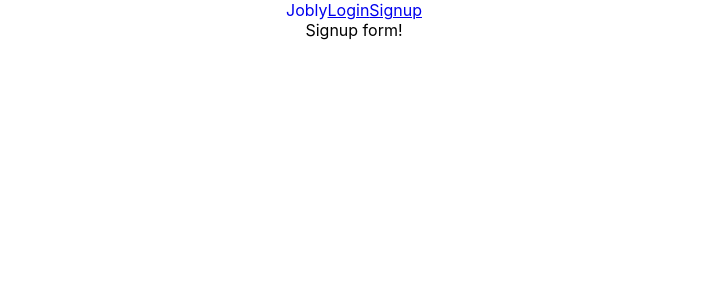
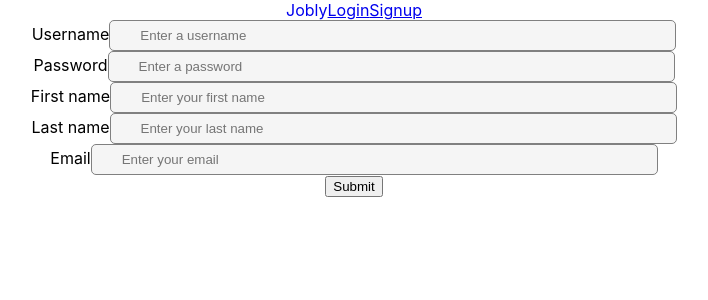
Before and after one commit to m-romberg/jobly-frontend, a React (Create React App) app: page /signup in a window 1280 px wide. Shown: the top 300 px of the page, without its empty margins (286-994 px from the left). Built offline with nearby package versions, Linux system fonts and the light colour scheme; no server answers.

Commit message:
add signup form and homepage logic

```diff
--- a/src/Homepage.js
+++ b/src/Homepage.js
@@ -1,15 +1,40 @@
+import { Link } from "react-router-dom";
 
 /** Homepage:
 *     homepage visual element
+*
 *
 * RoutesList --> Homepage
 */
 
 function Homepage() {
+  console.log("homepage ran");
+  const username = false;
+
+  const loggedInHomepageContent =
+    <div className="loggedInHomepageContent">
+      <p>Welcome back, {username}!</p>
+    </div>;
+
+  const loggedOutHomepageContent =
+    <div className="loggedOutHomepageContent">
+      <Link to="/login">
+        <button className="Homepage-login-btn">Log in</button>
+      </Link>
+      <Link to="/signup">
+        <button className="Homepage-signup-btn">Sign up</button>
+      </Link>
+    </div>;
+
   return (
     <div className="Homepage">
-      <b> Jobly </b>
+      <h1 className="Homepage-title">Jobly</h1>
+      <h3 className="Homepage-description">
+        All the jobs in one, convenient place.
+      </h3>
+      {username ? loggedInHomepageContent : loggedOutHomepageContent}
     </div>
+
   );
 }
 
--- a/src/SignupForm.js
+++ b/src/SignupForm.js
@@ -11,15 +11,102 @@ import Alert from "./Alert";
  *      - alertMessages ["some alert", ...]
  *
  * props:
- *      - handleSignUp fn passed down from App
+ *      - handleSignup fn passed down from App
  *
  * RoutesList --> SignupForm --> Alert
  */
 
-function SignupForm() {
+function SignupForm({handleSignup}) {
   console.log("SignupForm ran");
+  const initialState = {
+    username: "",
+    password: "",
+    firstName: "",
+    lastName: "",
+    email: ""
+  };
+
+  const [formData, setFormData] = useState(initialState);
+  console.log("formData", formData);
+
+  /** Update form input. */
+  function handleChange(evt) {
+    const input = evt.target;
+    setFormData(formData => ({
+      ...formData,
+      [input.name]: input.value,
+    }));
+  }
+
+  /** Call parent function and clear form. */
+  function handleSubmit(evt) {
+    evt.preventDefault();
+    handleSignup(formData);
+  }
   return (
-    <div className="SignupForm">Signup form!</div>
+    <div className="SignupForm">
+      <form className="SignupForm-form" onSubmit={handleSubmit}>
+        <div className="SignupForm-username">
+          <label htmlFor="username">Username</label>
+          <input
+            id="username"
+            name="username"
+            className="form-control"
+            placeholder="Enter a username"
+            onChange={handleChange}
+            value={formData.username}
+          />
+        </div>
+        <div className="SignupForm-username">
+          <label htmlFor="password">Password</label>
+          <input
+            id="password"
+            type="password"
+            name="password"
+            className="form-control"
+            placeholder="Enter a password"
+            onChange={handleChange}
+            value={formData.password}
+          />
+        </div>
+        <div className="SignupForm-username">
+          <label htmlFor="firstName">First name</label>
+          <input
+            id="firstName"
+            name="firstName"
+            className="form-control"
+            placeholder="Enter your first name"
+            onChange={handleChange}
+            value={formData.firstName}
+          />
+        </div>
+        <div className="SignupForm-username">
+          <label htmlFor="lastName">Last name</label>
+          <input
+            id="lastName"
+            name="lastName"
+            className="form-control"
+            placeholder="Enter your last name"
+            onChange={handleChange}
+            value={formData.lastName}
+          />
+        </div>
+        <div className="SignupForm-username">
+          <label htmlFor="email">Email</label>
+          <input
+            id="email"
+            type="email"
+            name="email"
+            className="form-control"
+            placeholder="Enter your email"
+            onChange={handleChange}
+            value={formData.email}
+          />
+        </div>
+
+        <button className="SignupForm-btn">Submit</button>
+      </form>
+    </div>
   );
 }
 
```
